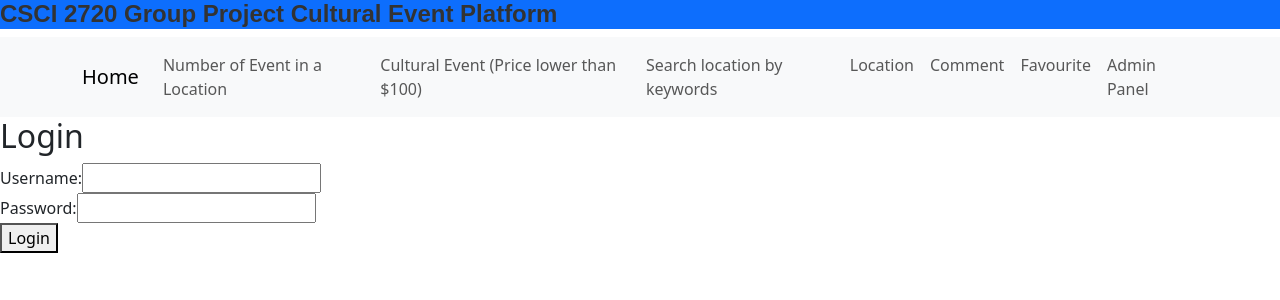
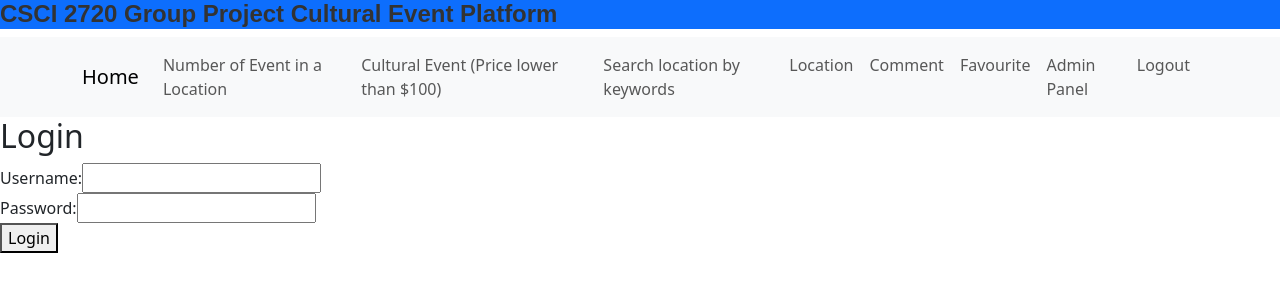
Before and after one commit to Cheung-Wai-Sum/csci2720_project_1155160407, a React (Create React App) app: page /login in a window 1280 px wide. Shown: the top 300 px of the page. Built offline with nearby package versions, Linux system fonts and the light colour scheme.

Commit message:
add logout function

```diff
--- a/src/App.js
+++ b/src/App.js
@@ -64,6 +64,10 @@ const Admin = () => (
 );
 
 class App extends React.Component{
+  handleLogout = () =>{
+    localStorage.removeItem('permission')
+    window.location.href = 'http://localhost:3001/admin'
+  }
   render(){
       const permission  = localStorage.getItem('permission');
       return(
@@ -101,6 +105,9 @@ class App extends React.Component{
                   <li className="nav-item">
                     <Link className="nav-link" to="/admin">Admin Panel</Link>
                   </li>
+                  <li className="nav-item">
+                    <Link className="nav-link" to="/logout" onClick={this.handleLogout}>Logout</Link>
+                  </li>
                 </ul>
               </div>
             </div>
```
